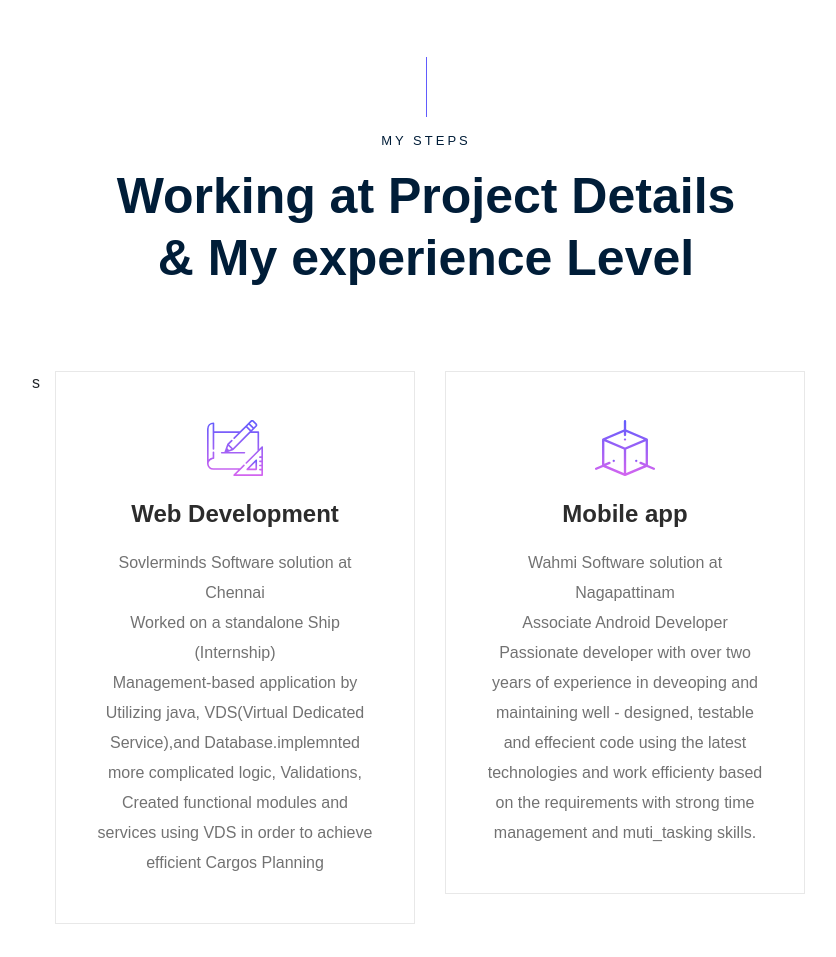
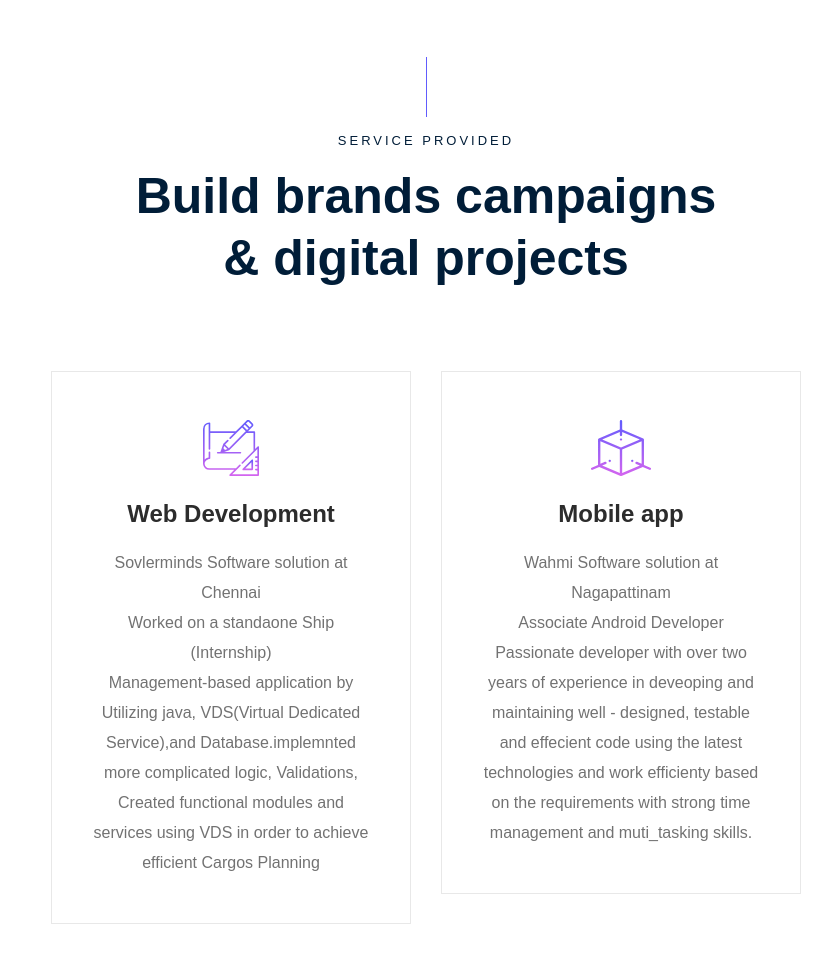
Before and after one commit to SureshIT57/SureshIT57.github.io, a plain HTML site: page index.html in a window 1280 px wide. Shown: the part 903-1860 px from the top of the page, without its empty margins (214-1050 px from the left). Drawn offline with Linux system fonts and the light colour scheme; a web font is replaced by a local one.

Commit message:
commit
quick fix

```diff
--- a/index.html
+++ b/index.html
@@ -42,7 +42,7 @@
                             <div class="logo">
                                 <a href="index.html">
                                     <!-- <img src="img/logo.png" alt=""> -->
-                                 <!-- <h5 style="color: white;">Sureshbabu</h5> -->
+                                    <h5 style="color: white;">Sureshbabu</h5>
                                 </a>
                             </div>
                         </div>
@@ -123,34 +123,41 @@
             <div class="row">
                 <div class="col-xl-12">
                     <div class="section_title text-center mb-65">
-                        <span>My Steps</span>
-                        <h3>Working at Project Details  <br>
-                                & My experience Level</h3>
+                        <span>Service Provided</span>
+                        <h3>Build brands campaigns  <br>
+                                & digital projects</h3>
                     </div>
                 </div>
             </div>
             <div class="row">
-                <div class="row justify-content-center">s
+                <div class="row justify-content-center">
                 <div class="col-xl-4 col-md-4">
                     <div class="single_service text-center">
+
                         <div class="icon">
                             <img src="img/svg_icon/2.svg" alt="">
                         </div>
+
                         <h3>Web Development</h3>
                         <p>Sovlerminds Software solution at Chennai</p>
-                        <p>Worked on a standalone Ship (Internship)</p>
+                        <p>Worked on a standaone Ship (Internship)</p>
                         <p>Management-based application by Utilizing java, VDS(Virtual Dedicated Service),and Database.implemnted more complicated logic, Validations, Created functional modules and services using VDS in order to achieve efficient Cargos Planning </p>
+
+
                     </div>
                 </div>
                 <div class="col-xl-4 col-md-4">
                     <div class="single_service text-center">
+
                         <div class="icon">
                             <img src="img/svg_icon/3.svg" alt="">
                         </div>
+
                         <h3>Mobile app</h3>
                         <p>Wahmi Software solution at Nagapattinam</p>
                         <p> Associate Android Developer</p>
                         <p>Passionate developer with over two years of experience in deveoping and maintaining well - designed, testable and effecient code using the latest technologies and  work efficienty based on the requirements with strong time management and muti_tasking skills.</p>
+
                     </div>
                 </div>
                 </div>
@@ -160,7 +167,7 @@
     <!--/ service_area  -->
 
     <!-- portfolio_area -->
-    <!-- <div class="portfolio_area portfolio_bg_1">
+    <div class="portfolio_area portfolio_bg_1">
         <div class="container">
             <div class="row">
                 <div class="col-xl-12">
@@ -172,11 +179,11 @@
                 </div>
             </div>
         </div>
-    </div> -->
+    </div>
     <!--/ portfolio_area -->
 
     <!-- portfolio_image_area  -->
-    <!-- <div class="portfolio_image_area">
+    <div class="portfolio_image_area">
         <div class="container">
             <div class="row">
                 <div class="col-xl-5 col-md-5">
@@ -207,14 +214,18 @@
                 </div>
                 <div class="col-xl-4 col-md-6 col-lg-4">
                     <div class="single_Portfolio">
+
                         <div class="portfolio_thumb">
                             <img src="img/portfolio/3.png" alt="">
                         </div>
+
                         <a href="img/portfolio/3.png" class="popup popup-image"></a>
                         <div class="portfolio_hover">
+
                             <div class="title">
                                     <h3>Product Design</h3>
                             </div>
+
                         </div>
                     </div>
                 </div>
@@ -224,11 +235,14 @@
                             <img src="img/portfolio/4.png" alt="">
                         </div>
                         <a href="img/portfolio/4.png" class="popup popup-image"></a>
+
                         <div class="portfolio_hover">
                             <div class="title">
                                     <h3>Product Design</h3>
                             </div>
+
                         </div>
+
                     </div>
                 </div>
                 <div class="col-xl-4 col-md-12 col-lg-4">
@@ -253,9 +267,9 @@
                 </div>
             </div>
         </div>
-    </div> -->
+    </div>
     <!--/ portfolio_image_area  -->
-s
+
     <!-- about_me  -->
     <div class="about_me">
         <div class="about_large_title d-none d-lg-block">
@@ -268,8 +282,8 @@ s
                         <h3>About me</h3>
                         <p>I am a passionate and dedicated Software Engineer with a keen interest in Mobile Application Developer. With a strong foundation in Java and Kotin and Swift Ui, I thrive on tackling challenges and delivering innovative solutions. My goal is to Software Developer , and I am committed to continuous learning and growth in the ever-evolving field of My field.</p>
                         <div class="download_cv">
-                            <a class="boxed-btn3" href="#">Download CV</a>
-                        </div>
+        <a class="boxed-btn3" href="218 portfolio doc/Pdf/Currently_resume.pdf" download>Download CV</a>
+    </div>
                     </div>
                 </div>
                 <div class="col-xl-6 col-md-6">
```
